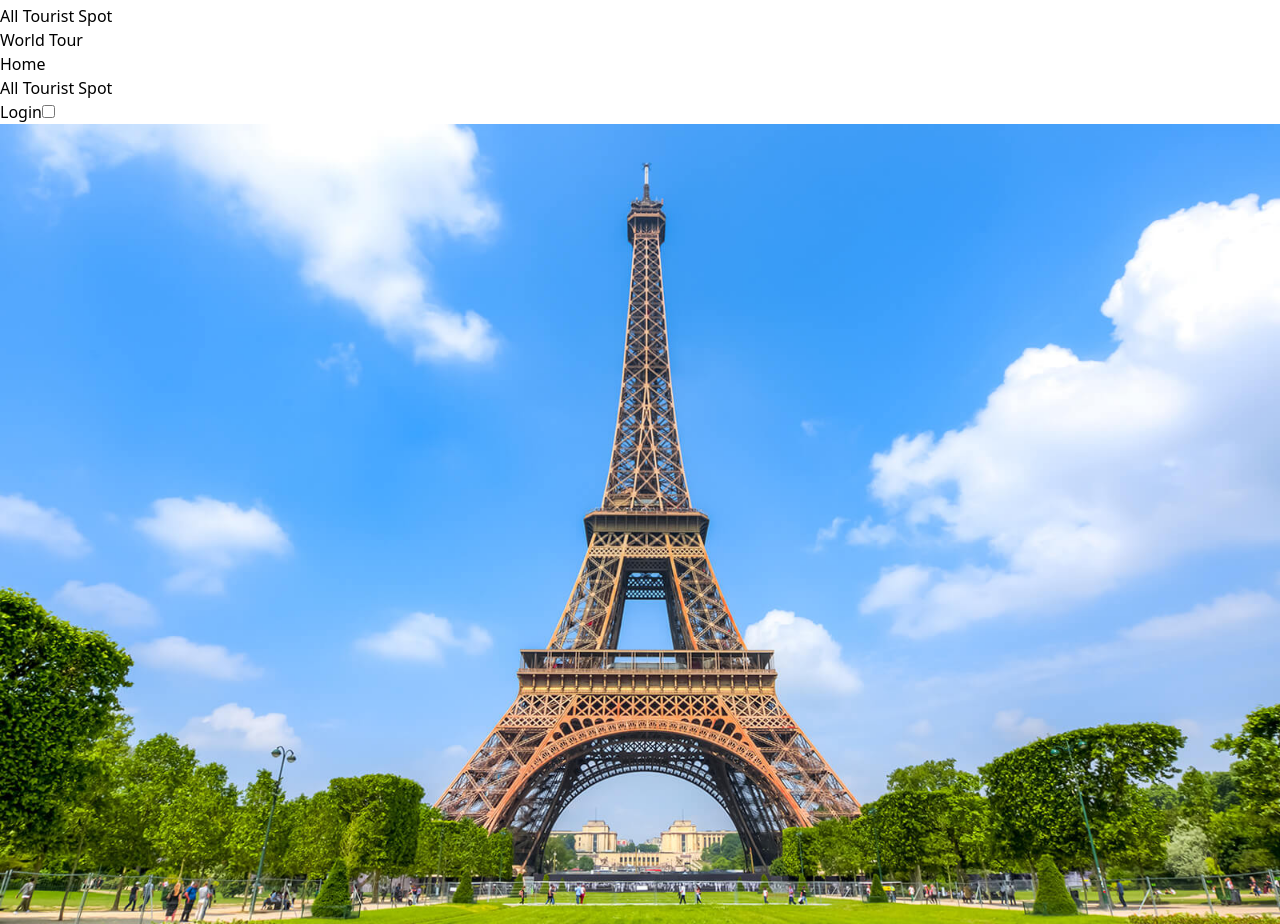
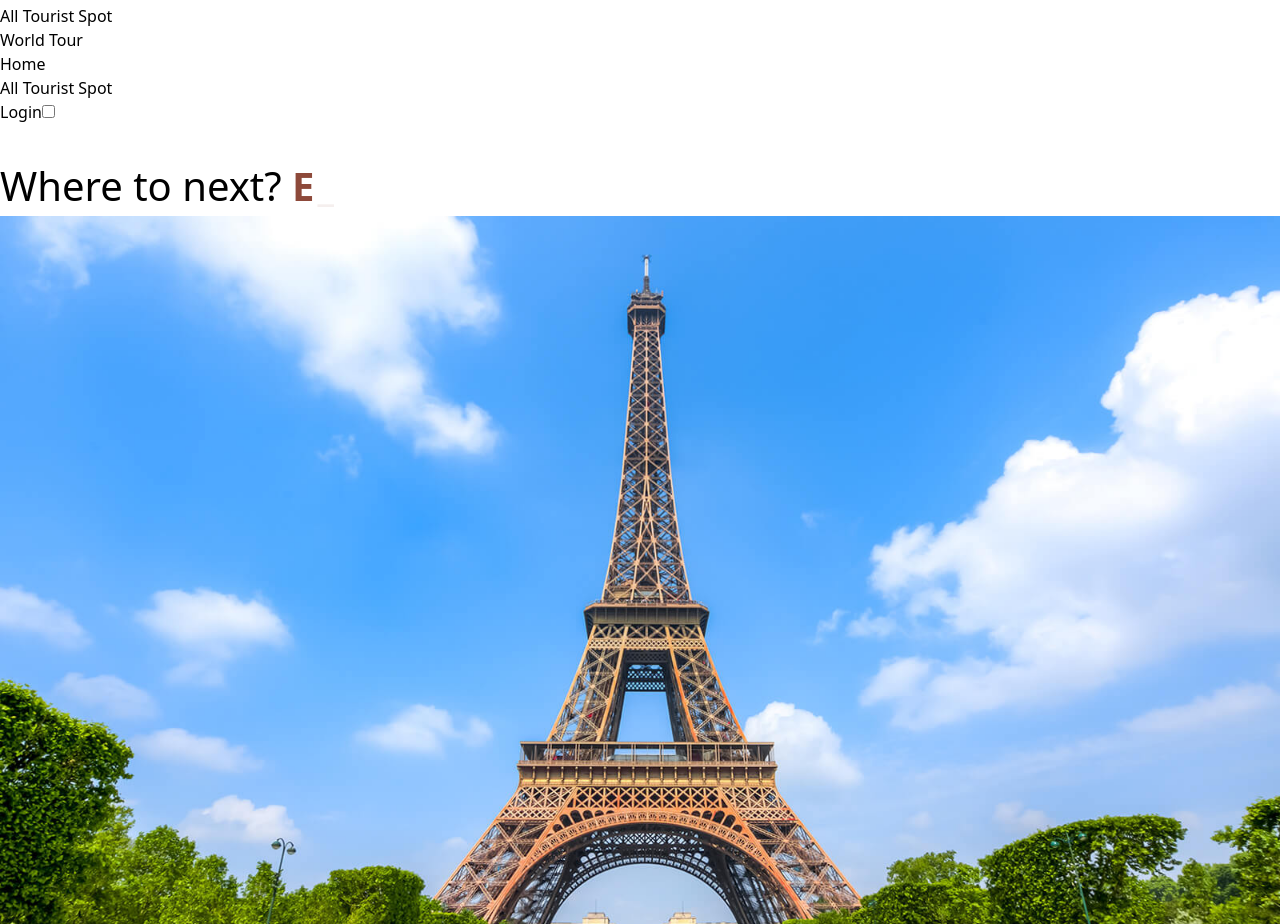
Before and after one commit to stnayem/b910-client-side-stnayem, a React (Vite) app: page / in a window 1280 px wide. Shown: the part 1300-2224 px from the top of the page. Built offline with nearby package versions, Linux system fonts and the light colour scheme; no server answers.

Commit message:
package react-simple-typewriter implemented

```diff
--- a/package.json
+++ b/package.json
@@ -17,6 +17,7 @@
     "react-hot-toast": "^2.4.1",
     "react-icons": "^5.2.1",
     "react-router-dom": "^6.24.1",
+    "react-simple-typewriter": "^5.0.1",
     "sweetalert2": "^11.12.3"
   },
   "devDependencies": {
--- /dev/null
+++ b/src/components/HeroTypeWriter.jsx
@@ -0,0 +1,36 @@
+import { Typewriter } from "react-simple-typewriter";
+
+
+const HeroTypeWriter = () => {
+    const handleType = (count) => {
+        // access word count number
+        console.log(count)
+    }
+
+    const handleDone = () => {
+        console.log(`Done after 5 loops!`)
+    }
+    return (
+        <div className="text-center">
+            <h1 style={{ paddingTop: '2rem', margin: 'auto 0', fontSize: '40px', fontWeight: 'normal' }}>
+                Where to next? {' '}
+                <span style={{ color: '#8D493A', fontSize: '40px', fontWeight: 'bold' }}>
+                    {/* Style will be inherited from the parent element */}
+                    <Typewriter
+                        words={['France', 'Italy', 'Spain', 'England', 'Netherlands', 'Switzerland']}
+                        loop={10}
+                        cursor
+                        cursorStyle='_'
+                        typeSpeed={70}
+                        deleteSpeed={50}
+                        delaySpeed={1000}
+                        onLoopDone={handleDone}
+                        onType={handleType}
+                    />
+                </span>
+            </h1>
+        </div>
+    );
+};
+
+export default HeroTypeWriter;
--- a/src/components/TouristSpots.jsx
+++ b/src/components/TouristSpots.jsx
@@ -16,7 +16,7 @@ const TouristSpots = () => {
     return (
         <div>
             <h2 className="h3-home">Tourist Spot</h2>
-            <div className="grid gap-4 grid-cols-1 md:grid-cols-2 lg:grid-cols-3">
+            <div className="grid gap-y-10 grid-cols-1 md:grid-cols-2 lg:grid-cols-3">
                 {
                     spots.slice(0, 6).map(tempSpot => <SpotCard key={tempSpot._id} spot={tempSpot}></SpotCard>)
                 }
--- a/src/pages/AllTouristsSpot.jsx
+++ b/src/pages/AllTouristsSpot.jsx
@@ -28,18 +28,23 @@ const AllTouristsSpot = () => {
     return (
         <div className="max-w-7xl mx-auto">
             <div className="flex justify-between items-center">
+
+
+                <div className="">
+                    <div className="dropdown">
+                        <div tabIndex={0} role="button" className="btn m-1">Sort By</div>
+                        <ul tabIndex={0} className="dropdown-content menu bg-base-100 rounded-box z-[1] w-52 p-2 shadow">
+                            <li><a onClick={handleLowestPrice}>Lowest Price</a></li>
+                            <li><a onClick={() => handleHighestPrice()}>Highest Price</a></li>
+                        </ul>
+                    </div>
+                </div>
+                <h2 className="h3-home">All Tourist Spot</h2>
                 <div></div>
-                <h2 className="h3-home">All Tourist Spot</h2>
-                <div className="dropdown ">
-                    <div tabIndex={0} role="button" className="btn m-1">Sort By</div>
-                    <ul tabIndex={0} className="dropdown-content menu bg-base-100 rounded-box z-[1] w-52 p-2 shadow">
-                        <li><a onClick={handleLowestPrice}>Lowest Price</a></li>
-                        <li><a onClick={() => handleHighestPrice()}>Highest Price</a></li>
-                    </ul>
-                </div>
+
 
             </div>
-            <div className="grid gap-4 grid-cols-1 md:grid-cols-2 lg:grid-cols-3">
+            <div className="grid gap-y-10 grid-cols-1 md:grid-cols-2 lg:grid-cols-3">
                 {
                     sortedSpots.map(tempSpot => <SpotCard key={tempSpot._id} spot={tempSpot}></SpotCard>)
                 }
--- a/src/pages/Home.jsx
+++ b/src/pages/Home.jsx
@@ -1,5 +1,6 @@
 import Banner from "../components/Banner";
 import Countries from "../components/Countries";
+import HeroTypeWriter from "../components/HeroTypeWriter";
 import TopRatedPlaces from "../components/TopRatedPlaces";
 import TouristSpots from "../components/TouristSpots";
 import WhyBookWithUs from "../components/WhyBookWithUs";
@@ -8,6 +9,7 @@ import WhyBookWithUs from "../components/WhyBookWithUs";
 const Home = () => {
     return (
         <div className="max-w-7xl mx-auto flex flex-col gap-y-6">
+            <HeroTypeWriter />
 
             <Banner />
 
```
Also changed, not shown: 1 other file (tests, documents, lock files or other folders).
